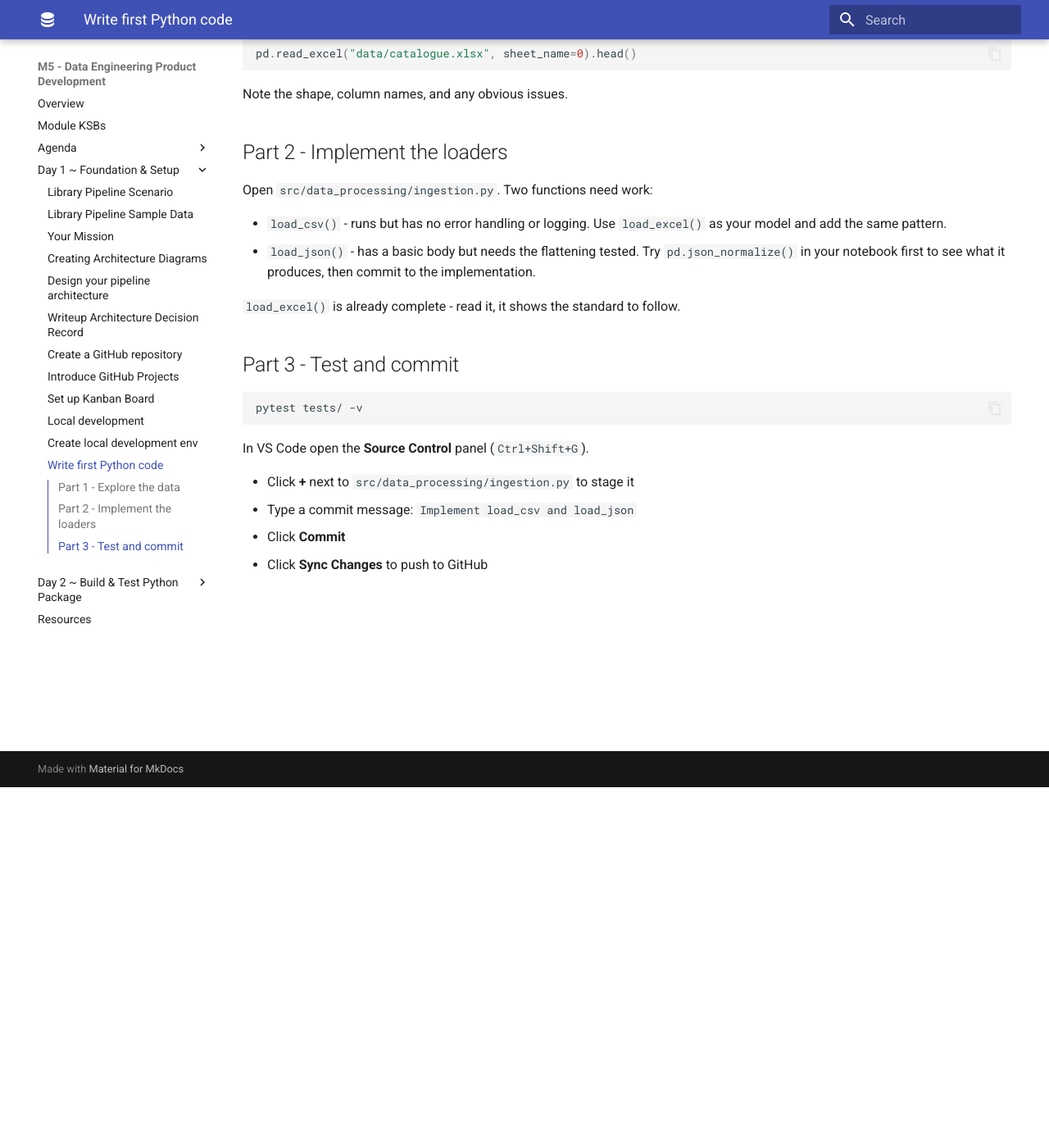
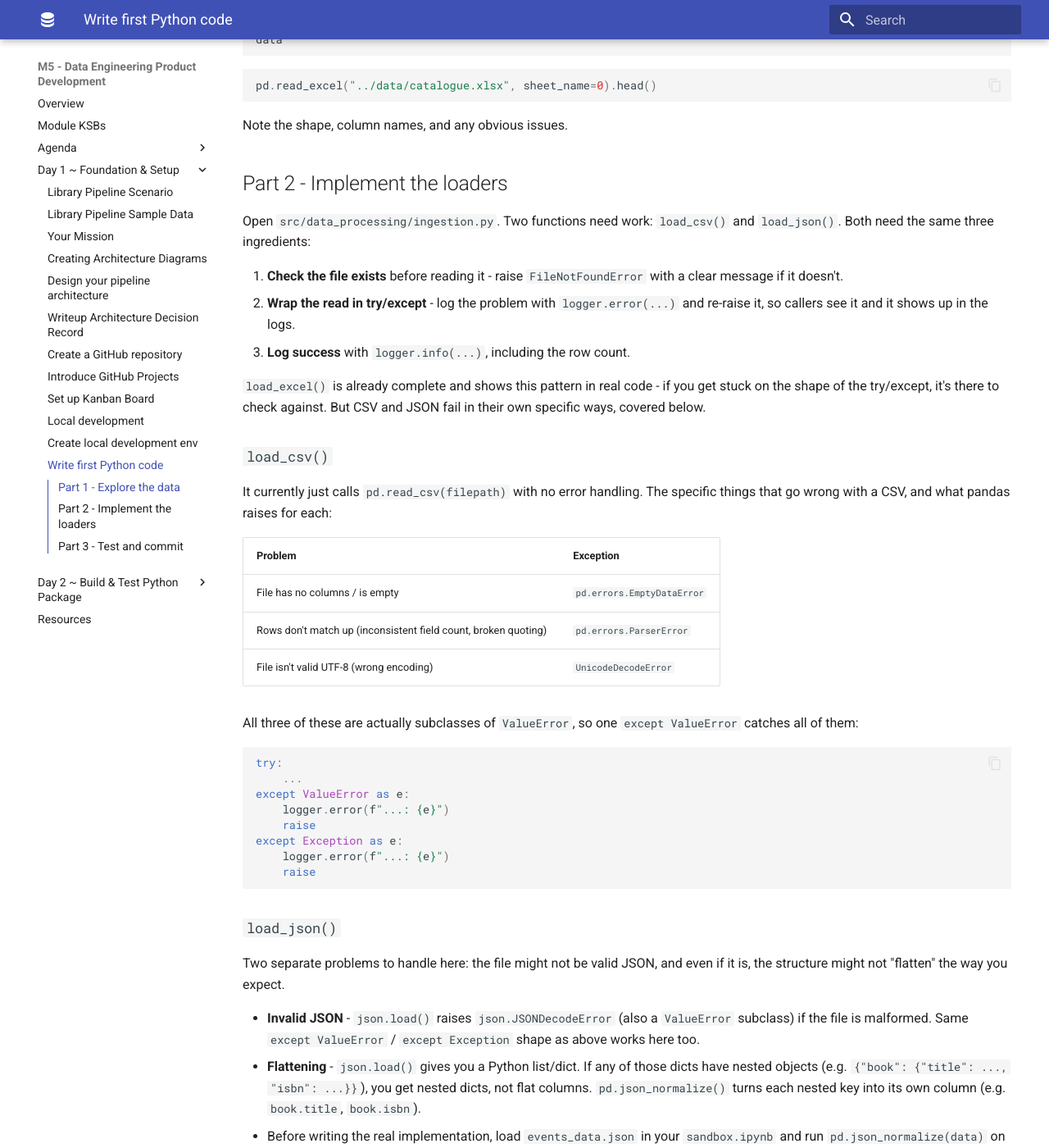
Before and after one commit to qaalabs/DE5M5, an MkDocs documentation site: the page built from docs/day1/write-code.md, in a window 1280 px wide and 1400 px high, scrolled down 440 px. Shown: the whole window at 82% size. Built offline with MkDocs 1.6.1 and Material for MkDocs 9.7.7, drawn with Linux system fonts in a browser that asks for light colours; some of the changed text lies outside the part shown.

Commit message:
fix json flatten

````diff
--- a/docs/day1/write-code.md
+++ b/docs/day1/write-code.md
@@ -7,29 +7,65 @@ Create a new notebook at `notebooks/sandbox.ipynb` and load each raw file to see
 ```python
 import pandas as pd, json
 
-pd.read_csv("data/circulation_data.csv").head()
+pd.read_csv("../data/circulation_data.csv").head()
 ```
 
 ```python
-with open("data/events_data.json") as f:
+with open("../data/events_data.json") as f:
     data = json.load(f)
-print(type(data), len(data))
+print("Number of records:",len(data))
+
+data
 ```
 
 ```python
-pd.read_excel("data/catalogue.xlsx", sheet_name=0).head()
+pd.read_excel("../data/catalogue.xlsx", sheet_name=0).head()
 ```
 
 Note the shape, column names, and any obvious issues.
 
+
 ## Part 2 - Implement the loaders
 
-Open `src/data_processing/ingestion.py`. Two functions need work:
+Open `src/data_processing/ingestion.py`. Two functions need work: `load_csv()` and `load_json()`. Both need the same three ingredients:
 
-- `load_csv()` - runs but has no error handling or logging. Use `load_excel()` as your model and add the same pattern.
-- `load_json()` - has a basic body but needs the flattening tested. Try `pd.json_normalize()` in your notebook first to see what it produces, then commit to the implementation.
+1. **Check the file exists** before reading it - raise `FileNotFoundError` with a clear message if it doesn't.
+2. **Wrap the read in try/except** - log the problem with `logger.error(...)` and re-raise it, so callers see it and it shows up in the logs.
+3. **Log success** with `logger.info(...)`, including the row count.
 
-`load_excel()` is already complete - read it, it shows the standard to follow.
+`load_excel()` is already complete and shows this pattern in real code - if you get stuck on the shape of the try/except, it's there to check against. But CSV and JSON fail in their own specific ways, covered below.
+
+### `load_csv()`
+
+It currently just calls `pd.read_csv(filepath)` with no error handling. The specific things that go wrong with a CSV, and what pandas raises for each:
+
+| Problem | Exception |
+|---|---|
+| File has no columns / is empty | `pd.errors.EmptyDataError` |
+| Rows don't match up (inconsistent field count, broken quoting) | `pd.errors.ParserError` |
+| File isn't valid UTF-8 (wrong encoding) | `UnicodeDecodeError` |
+
+All three of these are actually subclasses of `ValueError`, so one `except ValueError` catches all of them:
+
+```python
+try:
+    ...
+except ValueError as e:
+    logger.error(f"...: {e}")
+    raise
+except Exception as e:
+    logger.error(f"...: {e}")
+    raise
+```
+
+### `load_json()`
+
+Two separate problems to handle here: the file might not be valid JSON, and even if it is, the structure might not "flatten" the way you expect.
+
+- **Invalid JSON** - `json.load()` raises `json.JSONDecodeError` (also a `ValueError` subclass) if the file is malformed. Same `except ValueError` / `except Exception` shape as above works here too.
+- **Flattening** - `json.load()` gives you a Python list/dict. If any of those dicts have nested objects (e.g. `{"book": {"title": ..., "isbn": ...}}`), you get nested dicts, not flat columns. `pd.json_normalize()` turns each nested key into its own column (e.g. `book.title`, `book.isbn`).
+- Before writing the real implementation, load `events_data.json` in your `sandbox.ipynb` and run `pd.json_normalize(data)` on it. Look at the columns it produces - any nested fields you expected? Anything come out as a list instead of a single value? Once you've seen what it actually does, write the error-handled version in `load_json()`.
+
 
 ## Part 3 - Test and commit
 
````
Also changed, not shown: docs/day2/ingestion.md (+3 -3 lines).
